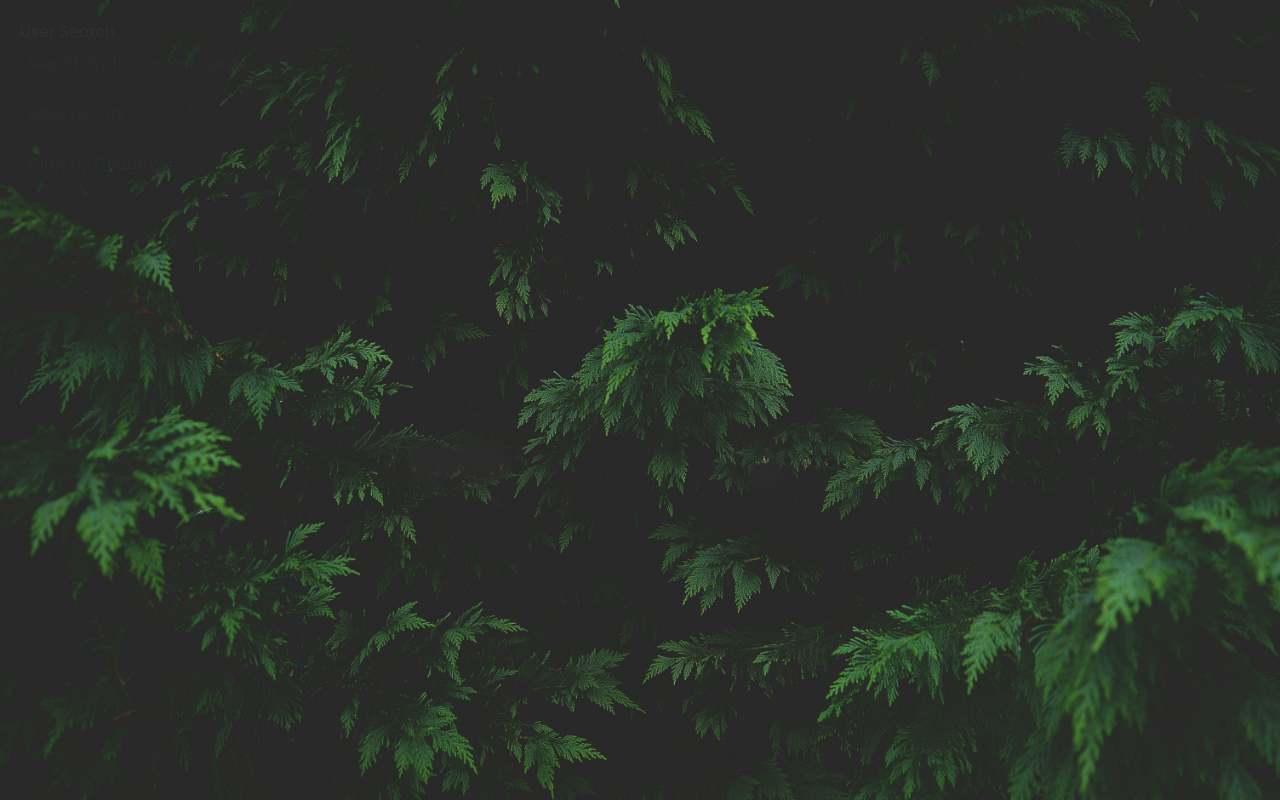
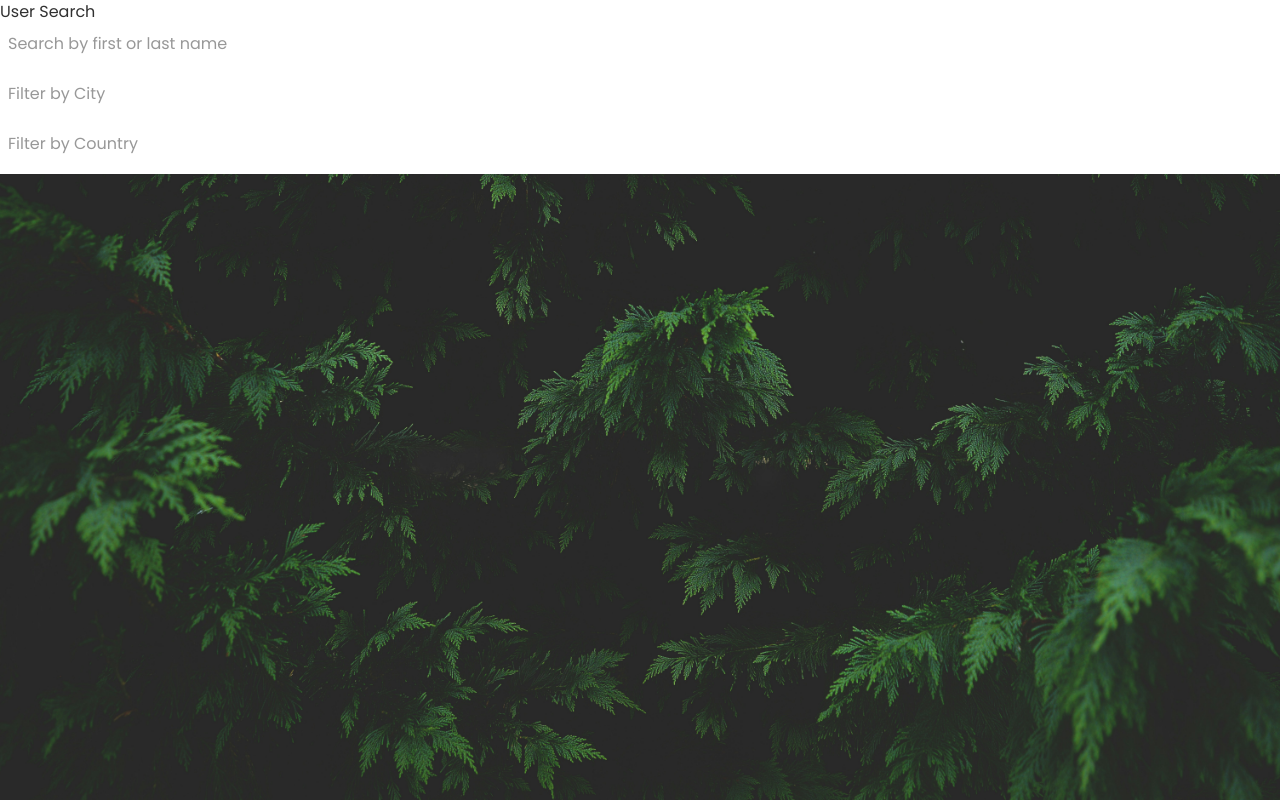
Before and after one commit to DioneCabigas/Capstone-AncesTREE, a Next.js app in the folder ancestree-frontend/: page /search in a window 1280 px wide. Built offline with nearby package versions, Linux system fonts and the light colour scheme.

Commit message:
Changed Search Style to Tailwind

```diff
--- a/ancestree-frontend/app/search/page.jsx
+++ b/ancestree-frontend/app/search/page.jsx
@@ -98,7 +98,7 @@ function SearchUsers() {
   }, [searchTerm, cityFilter, countryFilter]);
 
   return (
-    <div style={{ padding: '20px' }}>
+    <div className="bg-white bg-cover p-5;">
       <h2>User Search</h2>
 
       <input
@@ -106,7 +106,7 @@ function SearchUsers() {
         placeholder="Search by first or last name"
         value={searchTerm}
         onChange={(e) => setSearchTerm(e.target.value)}
-        style={{ marginBottom: '10px', padding: '8px', width: '300px' }}
+        className="mb-2.5 p-2 w-80"
       />
       <br />
 
@@ -115,7 +115,7 @@ function SearchUsers() {
         placeholder="Filter by City"
         value={cityFilter}
         onChange={(e) => setCityFilter(e.target.value)}
-        style={{ marginBottom: '10px', padding: '8px', width: '300px' }}
+        className="mb-2.5 p-2 w-80"
       />
       <br />
 
@@ -124,7 +124,7 @@ function SearchUsers() {
         placeholder="Filter by Country"
         value={countryFilter}
         onChange={(e) => setCountryFilter(e.target.value)}
-        style={{ marginBottom: '20px', padding: '8px', width: '300px' }}
+        className="mb-2.5 p-2 w-80"
       />
       <br />
 
```
